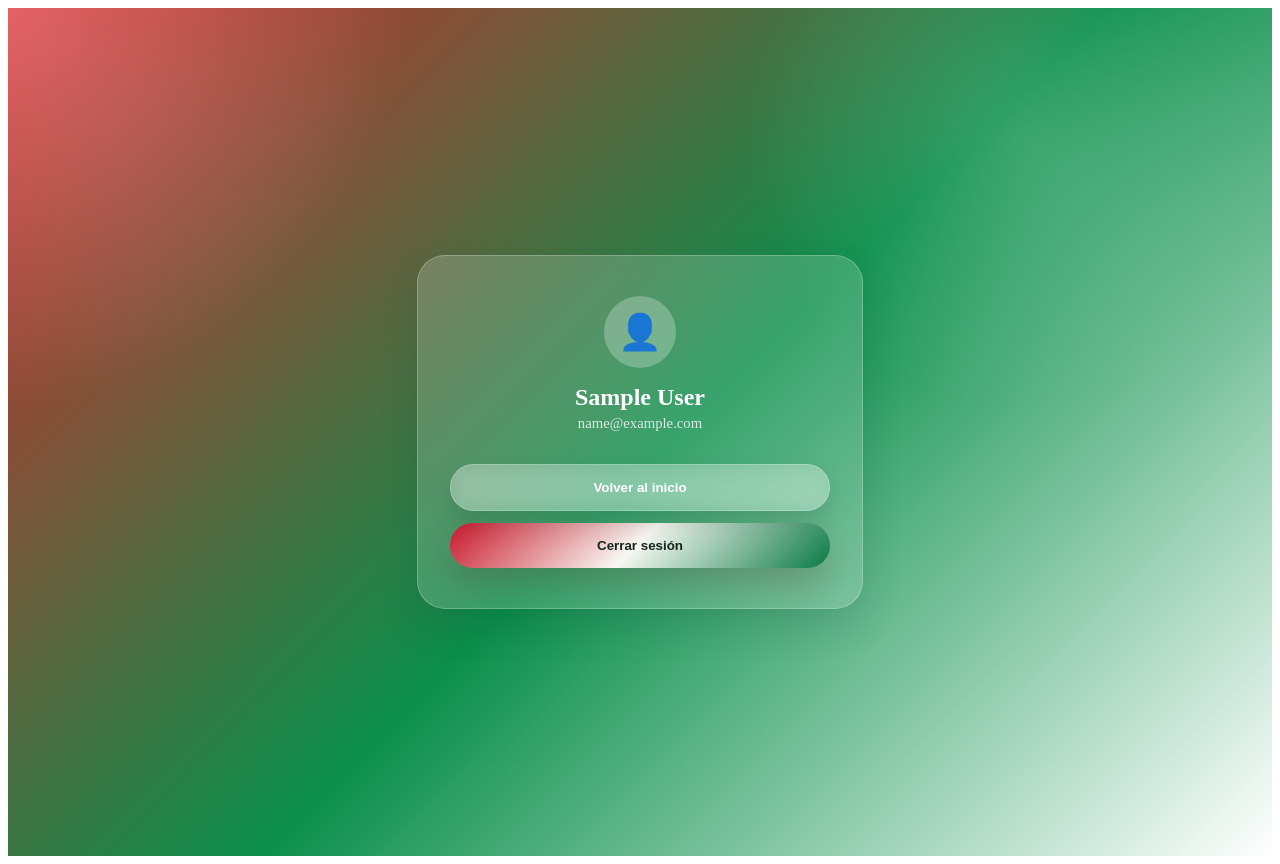
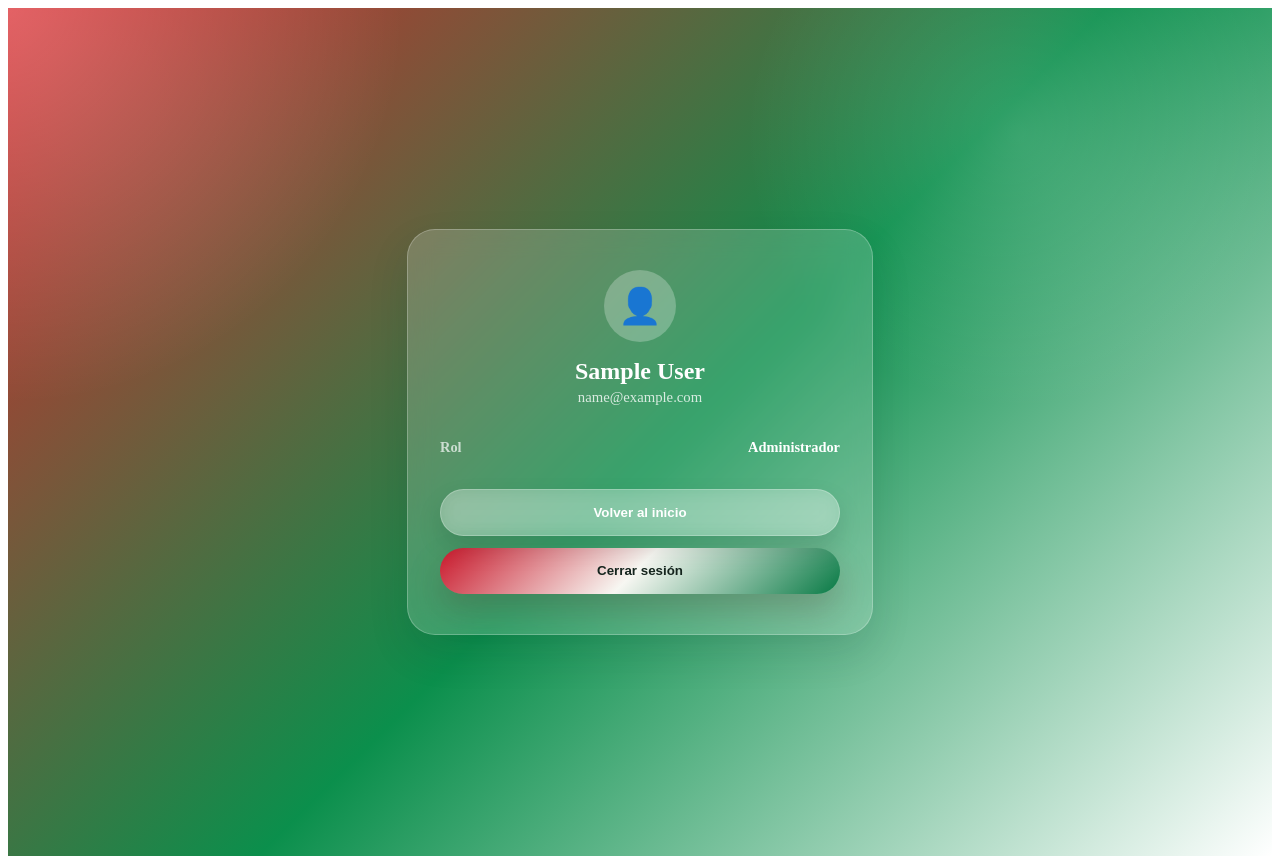
Before and after one commit to S-Acosta1/ObligatorioBD2, a React (Vite) app in the folder Frontend/: page /profile in a window 1280 px wide. Built offline with nearby package versions, Linux system fonts and the light colour scheme; no server answers; sample sign-in values are in the browser's storage.

Commit message:
más información en perfil usuario

```diff
--- a/Frontend/src/api.js
+++ b/Frontend/src/api.js
@@ -19,3 +19,18 @@ export async function login(email, password) {
 
   return response.json();
 }
+
+export async function fetchProfile(email) {
+  const token = localStorage.getItem("token");
+  const response = await fetch(`${API_URL}/api/usuarios/${encodeURIComponent(email)}`, {
+    headers: {
+      Authorization: `Bearer ${token}`,
+    },
+  });
+
+  if (!response.ok) {
+    throw new Error("No se pudo obtener el perfil.");
+  }
+
+  return response.json();
+}
--- a/Frontend/src/profile/profile.css
+++ b/Frontend/src/profile/profile.css
@@ -13,7 +13,7 @@
 
 .profile-card {
   width: 100%;
-  max-width: 380px;
+  max-width: 400px;
   padding: 2.5rem 2rem;
   border-radius: 28px;
   background: rgba(255, 255, 255, 0.18);
@@ -41,9 +41,60 @@
 }
 
 .profile-email {
-  margin: 0 0 2rem;
+  margin: 0 0 0.25rem;
   opacity: 0.8;
   font-size: 0.92rem;
+}
+
+.profile-details {
+  text-align: left;
+  margin: 1.5rem 0;
+}
+
+.profile-field {
+  display: flex;
+  justify-content: space-between;
+  gap: 0.75rem;
+  padding: 0.55rem 0;
+  font-size: 0.9rem;
+}
+
+.profile-label {
+  opacity: 0.7;
+  font-weight: 600;
+}
+
+.profile-value {
+  font-weight: 700;
+  text-align: right;
+}
+
+.profile-value--verify {
+  text-transform: uppercase;
+  letter-spacing: 0.06em;
+  font-size: 0.8rem;
+}
+
+.profile-divider {
+  height: 1px;
+  background: rgba(255, 255, 255, 0.15);
+  margin: 0.5rem 0;
+}
+
+.profile-sectionTitle {
+  margin: 0.5rem 0 0.25rem;
+  font-size: 0.75rem;
+  text-transform: uppercase;
+  letter-spacing: 0.1em;
+  opacity: 0.55;
+  font-weight: 800;
+}
+
+.profile-loading {
+  text-align: center;
+  opacity: 0.6;
+  font-size: 0.85rem;
+  margin: 0.5rem 0;
 }
 
 .profile-actions {
--- a/Frontend/src/profile/profile.jsx
+++ b/Frontend/src/profile/profile.jsx
@@ -1,15 +1,94 @@
+import { useEffect, useState } from "react";
 import { useNavigate } from "react-router-dom";
+import { fetchProfile } from "../api";
 import "./profile.css";
 
 export default function Profile({ currentUser, onLogout }) {
   const navigate = useNavigate();
+  const [profile, setProfile] = useState(null);
+  const [loading, setLoading] = useState(true);
+
+  useEffect(() => {
+    if (!currentUser?.email) {
+      setLoading(false);
+      return;
+    }
+
+    fetchProfile(currentUser.email)
+      .then(setProfile)
+      .catch(() => setProfile(null))
+      .finally(() => setLoading(false));
+  }, [currentUser?.email]);
+
+  const u = profile || currentUser;
 
   return (
     <main className="profile-page">
       <div className="profile-card">
         <div className="profile-avatar">👤</div>
-        <h1 className="profile-name">{currentUser?.name || currentUser?.nombre || "Usuario"}</h1>
-        <p className="profile-email">{currentUser?.email || ""}</p>
+        <h1 className="profile-name">{u?.name || u?.nombre || "Usuario"}</h1>
+        <p className="profile-email">{u?.email || ""}</p>
+
+        <div className="profile-details">
+          <div className="profile-field">
+            <span className="profile-label">Rol</span>
+            <span className="profile-value">{currentUser?.role === "funcionario" ? "Funcionario" : currentUser?.role === "admin" ? "Administrador" : "Usuario"}</span>
+          </div>
+
+          {profile && (
+            <>
+              <div className="profile-divider" />
+              <p className="profile-sectionTitle">Documento</p>
+              <div className="profile-field">
+                <span className="profile-label">Tipo</span>
+                <span className="profile-value">{profile.tipoDocumento === "passport" ? "Pasaporte" : "DNI / CI"}</span>
+              </div>
+              <div className="profile-field">
+                <span className="profile-label">Número</span>
+                <span className="profile-value">{profile.numeroDocumento}</span>
+              </div>
+              <div className="profile-field">
+                <span className="profile-label">País del documento</span>
+                <span className="profile-value">{profile.codPaisDocumento}</span>
+              </div>
+
+              {profile.calle && (
+                <>
+                  <div className="profile-divider" />
+                  <p className="profile-sectionTitle">Dirección</p>
+                  <div className="profile-field">
+                    <span className="profile-label">Calle</span>
+                    <span className="profile-value">{profile.calle}</span>
+                  </div>
+                  <div className="profile-field">
+                    <span className="profile-label">Localidad</span>
+                    <span className="profile-value">{profile.localidad}</span>
+                  </div>
+                  <div className="profile-field">
+                    <span className="profile-label">Código postal</span>
+                    <span className="profile-value">{profile.codigoPostal}</span>
+                  </div>
+                  <div className="profile-field">
+                    <span className="profile-label">País</span>
+                    <span className="profile-value">{profile.codPaisDireccion}</span>
+                  </div>
+                </>
+              )}
+
+              {profile.estadoVerificacion && (
+                <>
+                  <div className="profile-divider" />
+                  <div className="profile-field">
+                    <span className="profile-label">Estado de verificación</span>
+                    <span className="profile-value profile-value--verify">{profile.estadoVerificacion}</span>
+                  </div>
+                </>
+              )}
+            </>
+          )}
+
+          {loading && <p className="profile-loading">Cargando datos del perfil…</p>}
+        </div>
 
         <div className="profile-actions">
           <button type="button" className="profile-btn profile-btn--home" onClick={() => navigate("/home")}>
```
Also changed, not shown: 1 other file (tests, documents, lock files or other folders).
